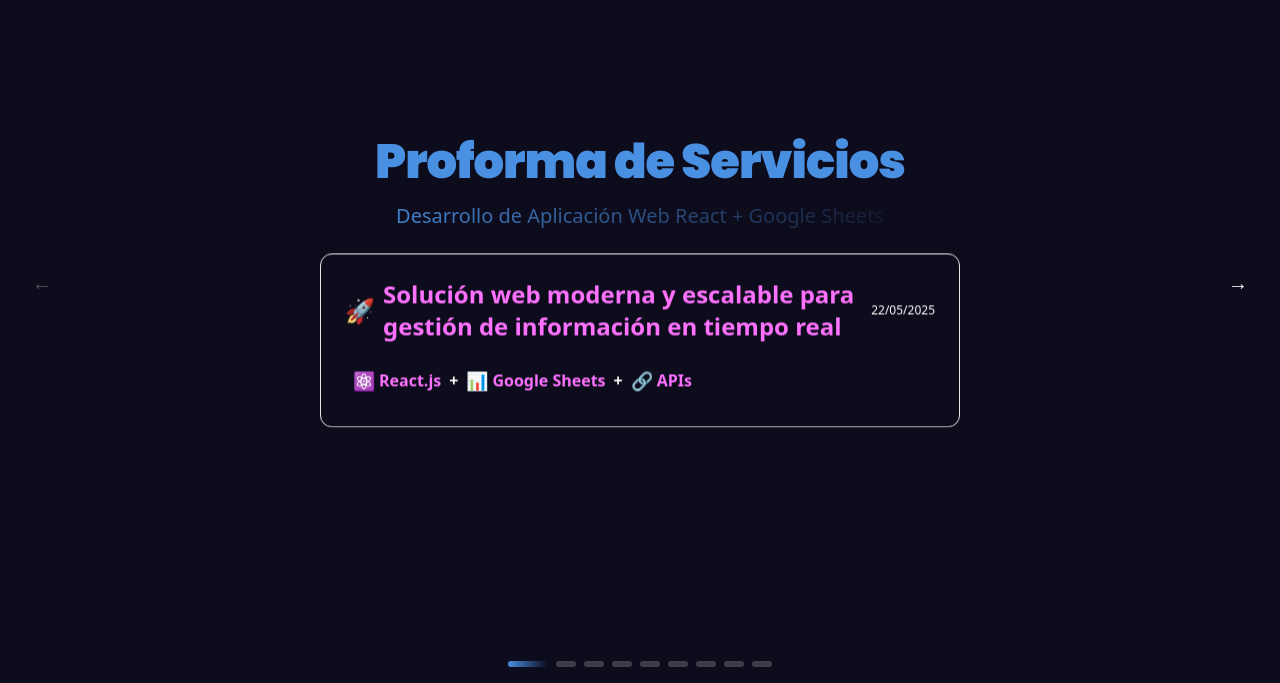
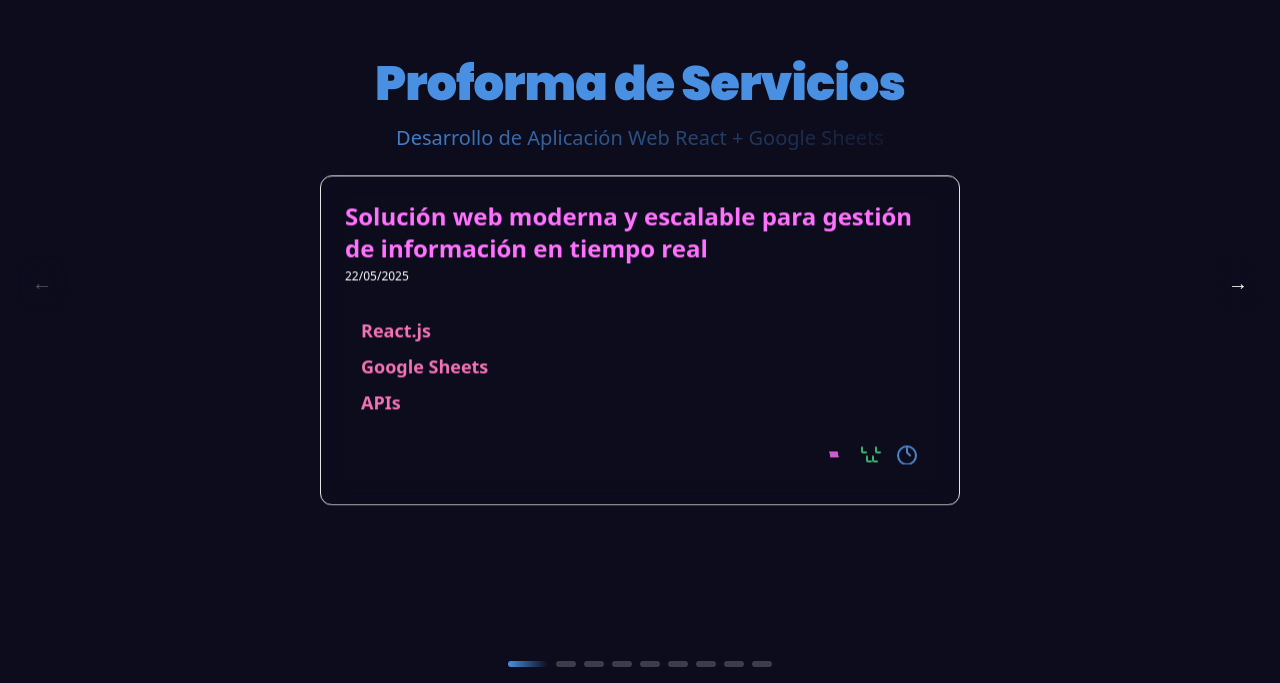
Before and after one commit to deivipluss/landing, a Next.js app: page /propuesta in a window 1280 px wide. Shown: the part 117-800 px from the top of the page. Built offline with nearby package versions, Linux system fonts and the light colour scheme.

Commit message:
propuestarew

```diff
--- a/data/propuestaContent.tsx
+++ b/data/propuestaContent.tsx
@@ -14,25 +14,23 @@ export const proposalSlides: ProposalSlideType[] = [
     subtitle: "Desarrollo de Aplicación Web React + Google Sheets",
     content: (
       <div className="space-y-4">
-        <div className="flex justify-between items-center">
-          <p className="text-xl sm:text-2xl font-bold text-primary drop-shadow-lg flex items-center gap-2">
-            <span className="inline-block align-middle text-2xl">🚀</span>
+        <div>
+          <p className="text-xl sm:text-2xl font-bold text-primary drop-shadow-lg">
             Solución web moderna y escalable para gestión de información en tiempo real
           </p>
-          <span className="text-xs text-white/60 ml-2">22/05/2025</span>
+          <span className="block text-xs text-white/50 mt-1 mb-2 text-right sm:text-left">22/05/2025</span>
         </div>
-        <div className="flex flex-wrap items-center gap-2 bg-white/5 p-2 rounded-lg">
-          <span className="inline-flex items-center gap-1 font-semibold text-primary whitespace-nowrap hover:text-secondary transition-colors">
-            <span className="text-lg">⚛️</span> React.js
-          </span>
-          <span className="text-secondary font-bold">+</span>
-          <span className="inline-flex items-center gap-1 font-semibold text-primary whitespace-nowrap hover:textsecondary transition-colors">
-            <span className="text-lg">📊</span> Google Sheets
-          </span>
-          <span className="text-secondary font-bold">+</span>
-          <span className="inline-flex items-center gap-1 font-semibold text-primary whitespace-nowrap hover:textsecondary transition-colors">
-            <span className="text-lg">🔗</span> APIs
-          </span>
+        <div className="flex flex-col gap-4 bg-white/5 p-4 rounded-lg">
+          <div className="flex flex-col items-start gap-2">
+            <span className="font-semibold text-pink-400 text-base sm:text-lg">React.js</span>
+            <span className="font-semibold text-pink-400 text-base sm:text-lg">Google Sheets</span>
+            <span className="font-semibold text-pink-400 text-base sm:text-lg">APIs</span>
+          </div>
+          <div className="flex justify-end w-full mt-2 gap-3">
+            <svg xmlns="http://www.w3.org/2000/svg" className="h-6 w-6 text-primary opacity-80" fill="none" viewBox="0 0 24 24" stroke="currentColor"><path strokeLinecap="round" strokeLinejoin="round" strokeWidth={2} d="M13 16h-1v-4h-1m4 4h-1v-4h-1m-4 4h-1v-4h-1m4 4h-1v-4h-1" /></svg>
+            <svg xmlns="http://www.w3.org/2000/svg" className="h-6 w-6 text-green-400 opacity-80" fill="none" viewBox="0 0 24 24" stroke="currentColor"><path strokeLinecap="round" strokeLinejoin="round" strokeWidth={2} d="M3 7v4a1 1 0 001 1h3m10-5v4a1 1 0 001 1h3m-7 4v4a1 1 0 001 1h3m-10-5v4a1 1 0 001 1h3" /></svg>
+            <svg xmlns="http://www.w3.org/2000/svg" className="h-6 w-6 text-blue-400 opacity-80" fill="none" viewBox="0 0 24 24" stroke="currentColor"><path strokeLinecap="round" strokeLinejoin="round" strokeWidth={2} d="M12 8v4l3 3m6 0a9 9 0 11-18 0 9 9 0 0118 0z" /></svg>
+          </div>
         </div>
       </div>
     )
```
